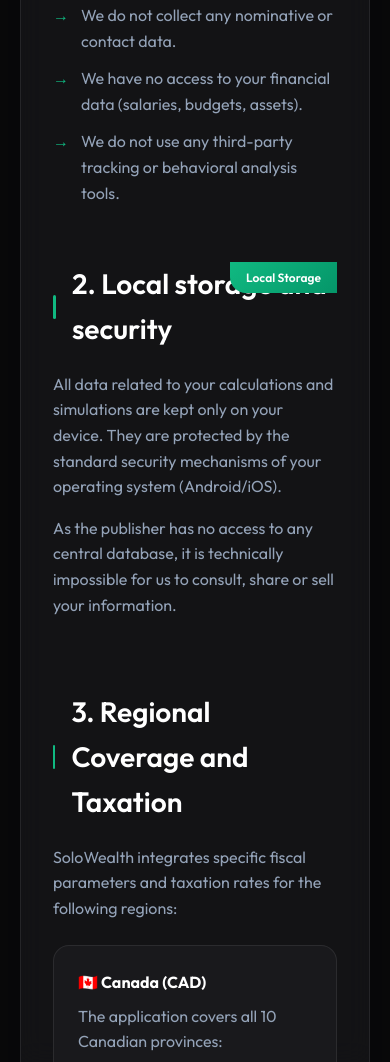
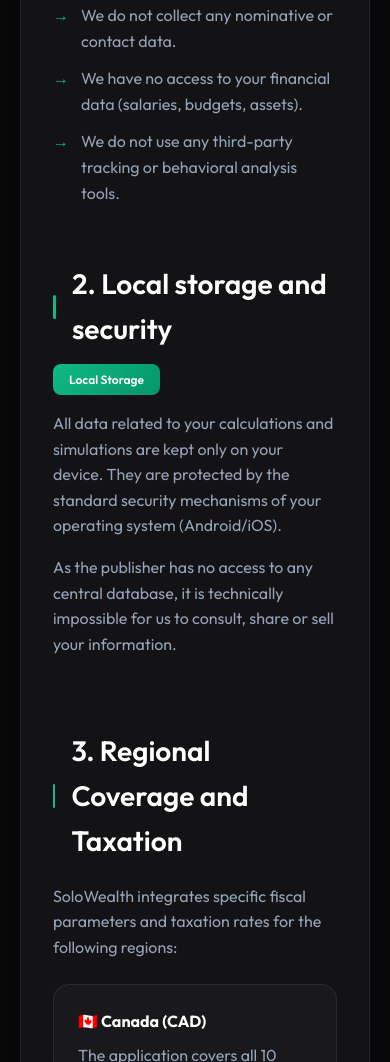
Before and after one commit to solo-wealth/privacy-policy, a plain HTML site: page en/index.html in a window 390 px wide. Shown: the part 1133-2195 px from the top of the page. Drawn offline with Linux system fonts and the light colour scheme.

Commit message:
Update badges

```diff
--- a/styles.css
+++ b/styles.css
@@ -267,6 +267,7 @@
     border-radius: 0 0 0 16px;
     font-size: 0.75rem;
     font-weight: 600;
+    z-index: 10;
 }
 
 /* Footer */
@@ -312,6 +313,37 @@
 
     .grid-list {
         grid-template-columns: 1fr;
+    }
+
+    .privacy-badge {
+        position: relative;
+        top: auto;
+        right: auto;
+        display: inline-block;
+        margin-bottom: 16px;
+        border-radius: 8px;
+    }
+
+    .highlight-section {
+        display: flex;
+        flex-direction: column;
+    }
+
+    .highlight-section h2 {
+        order: 1;
+    }
+
+    .privacy-badge {
+        order: 2;
+        align-self: flex-start;
+        margin-top: -8px; /* Slightly closer to the title */
+        margin-bottom: 16px;
+    }
+
+    .highlight-section .grid-details,
+    .highlight-section .privacy-footer,
+    .highlight-section p {
+        order: 3;
     }
 }
 /* Language Selector & Buttons */
```
